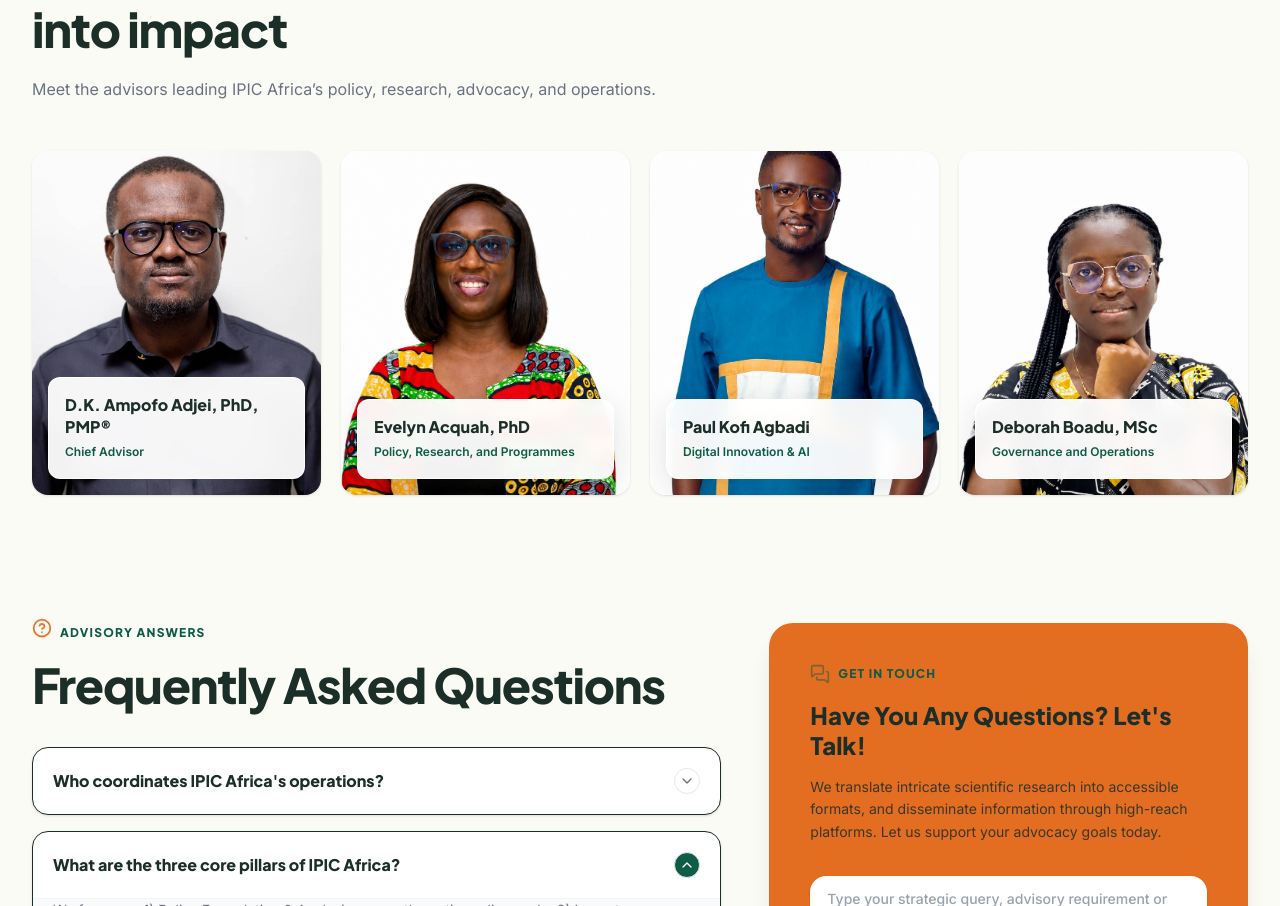
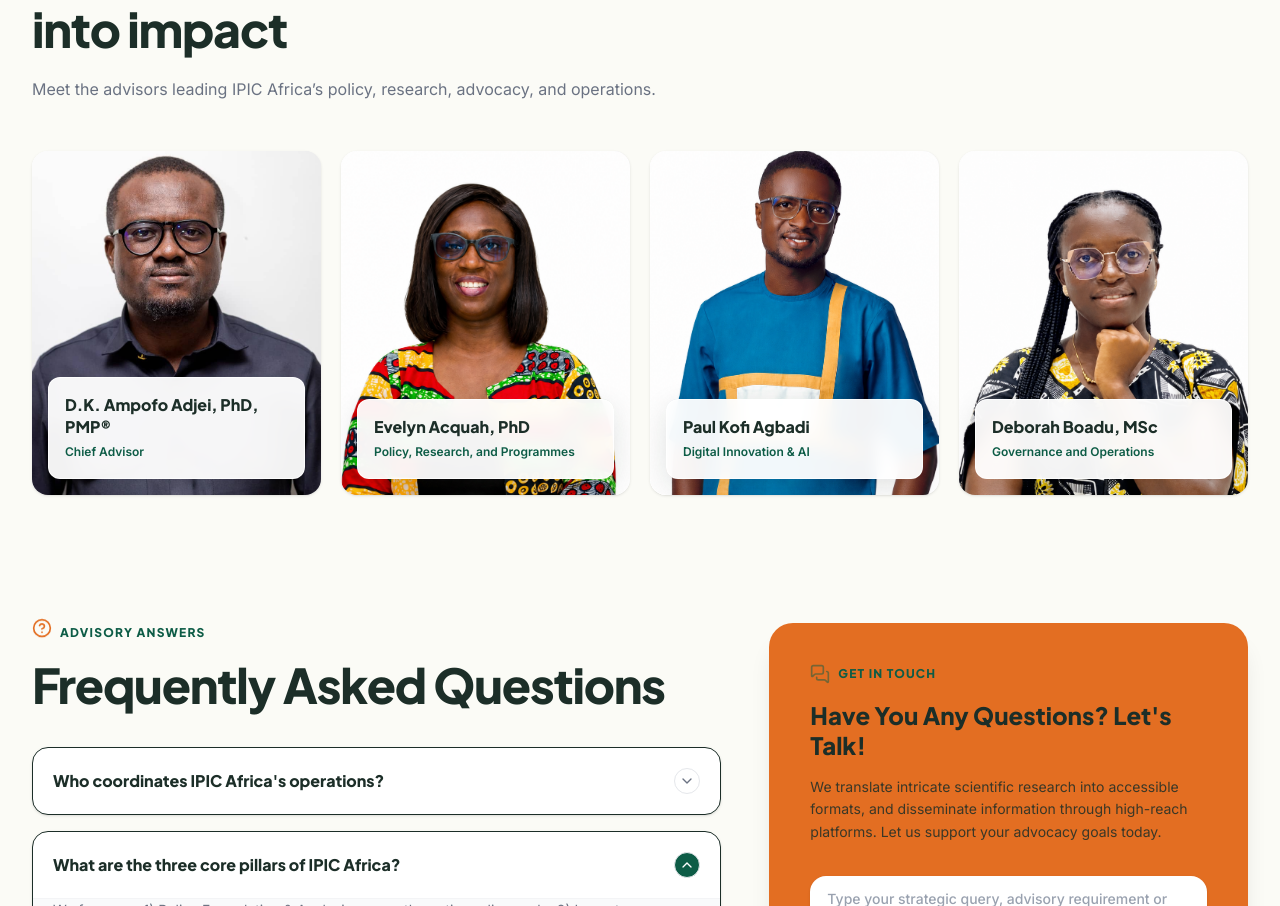
Before and after one commit to manuellnanor/ipicafricaweb, a React (Vite) app: page / in a window 1280 px wide. Shown: the part 3816-4722 px from the top of the page. Built offline with nearby package versions, Linux system fonts and the light colour scheme.

Commit message:
Fine-tune desktop portrait positions

```diff
--- a/src/components/Volunteers.tsx
+++ b/src/components/Volunteers.tsx
@@ -1,5 +1,6 @@
 import { UserRound } from "lucide-react";
 import { motion } from "motion/react";
+import type { CSSProperties } from "react";
 import dkAmpofoAdjeiImage from "../assets/team/dk-ampofo-adjei.jpeg";
 import paulKofiAgbadiImage from "../assets/team/paul-kofi-agbadi.png";
 import deborahBoaduImage from "../assets/team/deborah-boadu.png";
@@ -26,6 +27,7 @@
     image: paulKofiAgbadiImage,
     imagePosition: "50% 10%",
     imageTransform: "translateY(14%) scale(1.4)",
+    desktopImageTransform: "translateY(18%) scale(1.4)",
   },
   {
     name: "Deborah Boadu, MSc",
@@ -33,6 +35,7 @@
     image: deborahBoaduImage,
     imagePosition: "50% 10%",
     imageTransform: "translateY(11%) scale(1.4)",
+    desktopImageTransform: "translateY(7%) scale(1.4)",
   },
 ];
 
@@ -66,8 +69,12 @@
               <img
                 src={member.image}
                 alt={`Portrait of ${member.name}`}
-                className="h-full w-full object-cover"
-                style={{ objectPosition: member.imagePosition, transform: member.imageTransform }}
+                className="team-portrait h-full w-full object-cover"
+                style={{
+                  objectPosition: member.imagePosition,
+                  "--portrait-transform": member.imageTransform,
+                  "--portrait-transform-desktop": member.desktopImageTransform ?? member.imageTransform,
+                } as CSSProperties}
               />
             </div>
             <div className="absolute inset-x-3 bottom-3 rounded-xl border border-white/75 bg-white/95 px-4 py-4 shadow-[0_8px_28px_rgba(15,29,25,0.12)] backdrop-blur-sm sm:inset-x-4 sm:bottom-4">
--- a/src/index.css
+++ b/src/index.css
@@ -39,3 +39,13 @@
 .text-stroke-sm {
   -webkit-text-stroke: 1px currentColor;
 }
+
+.team-portrait {
+  transform: var(--portrait-transform);
+}
+
+@media (min-width: 1024px) {
+  .team-portrait {
+    transform: var(--portrait-transform-desktop);
+  }
+}
```
